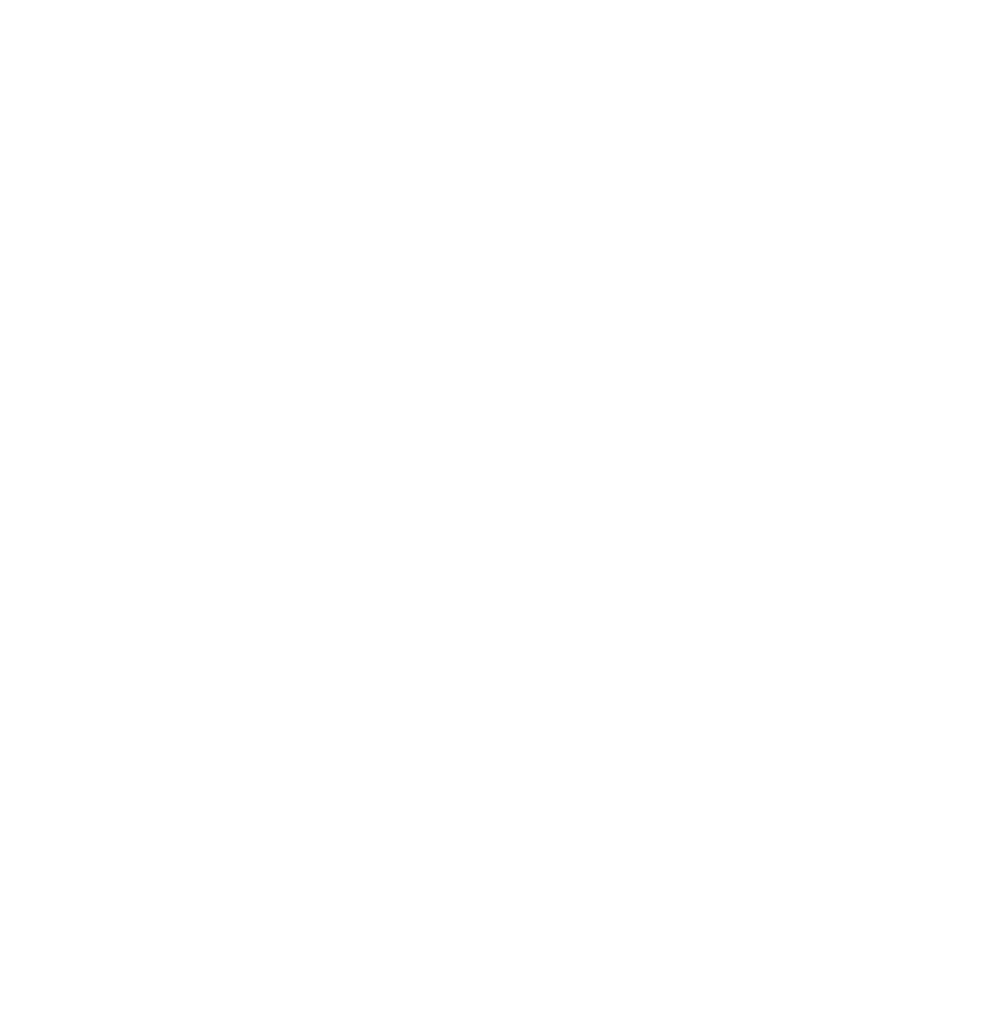
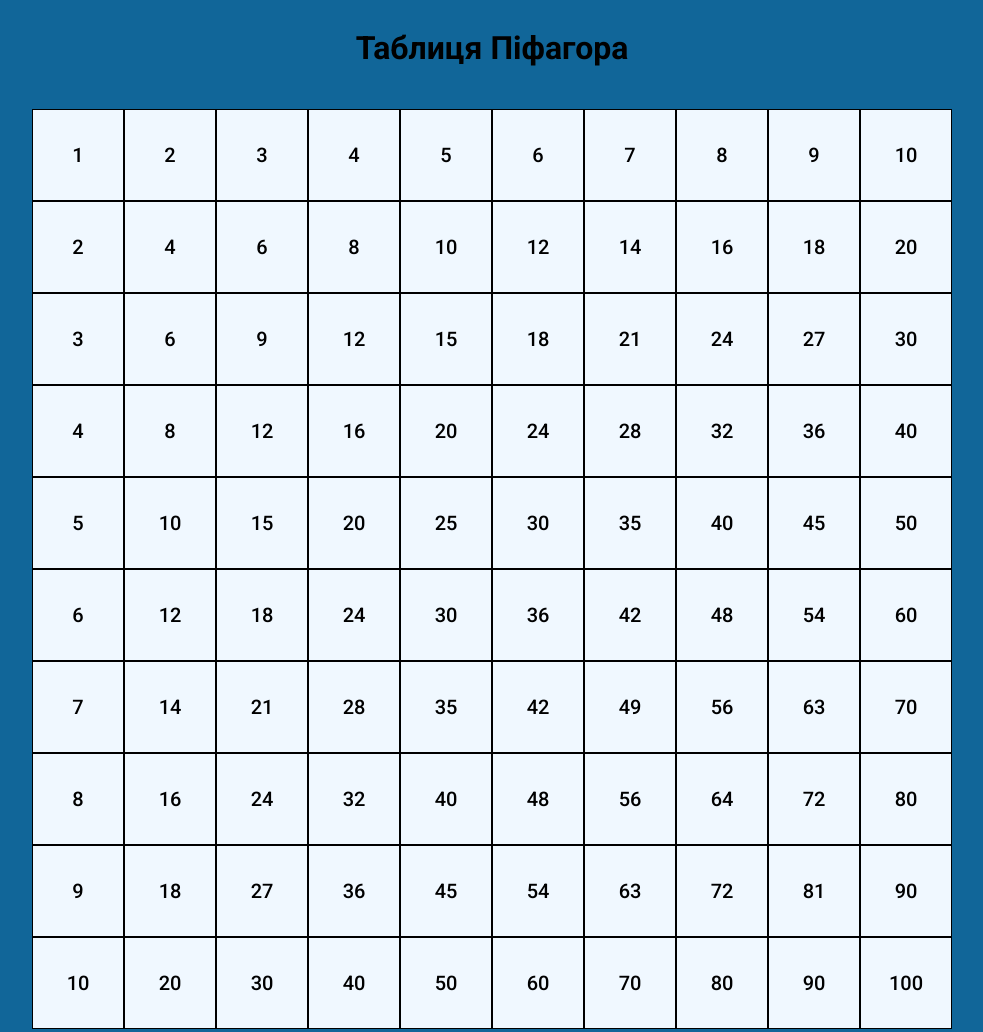
Before and after one commit to Bogdan-Sydorenko/hillelhmwrk3, a website: page index.html in a window 1280 px wide. Shown: the whole page, without its empty margins (148-1131 px from the left). Before the commit the page ends 800 px from the top, so only its background shows below. Drawn offline with Linux system fonts and the light colour scheme.

Commit message:
finishHomework11.1

```diff
--- a/index.html
+++ b/index.html
@@ -1,10 +1,16 @@
-<html lang="en">
+<html lang="uk">
 <head>
     <meta charset="UTF-8">
     <meta name="viewport" content="width=device-width, initial-scale=1">
     <title>Document</title>
+    <link href="https://fonts.googleapis.com/css2?family=Roboto:ital,wght@0,100;0,300;0,400;0,500;0,700;0,900;1,100;1,300;1,400;1,500;1,700;1,900&display=swap" rel="stylesheet">
+    <link rel="stylesheet" href="style.css">
 </head>
-<body>
+<body class="body">
+<div class="title">
+    <h1 class="titleText">Таблиця Піфагора</h1>
+</div>
+<div id="tableContainer" class="tableContainer"></div>
 <script src="index.js"></script>
 </body>
 </html>
--- a/index.js
+++ b/index.js
@@ -1 +1,28 @@
-console.log('Happy developing ✨')
+function createPythagorasTable(size) {
+
+    const table = document.createElement('div');
+
+    for (let i = 1; i <= size; i++) {
+        const row = document.createElement('row');
+        row.classList.add('row');
+
+        for (let j = 1; j <= size; j++) {
+            const cell = document.createElement('cell');
+            cell.classList.add('cell');
+            cell.textContent = i * j;
+            row.appendChild(cell);
+        }
+
+        table.appendChild(row);
+    }
+
+    return table;
+}
+
+const container = document.querySelector('#tableContainer');
+
+const pythagorasTable = createPythagorasTable(10);
+
+pythagorasTable.classList.add('table');
+
+container.appendChild(pythagorasTable);
--- /dev/null
+++ b/style.css
@@ -0,0 +1,48 @@
+.body {
+    background: #169;
+    display: flex;
+    flex-direction: column;
+    justify-content: center;
+}
+
+.title {
+    display: flex;
+    justify-content: center;
+    align-items: center;
+    text-align: center;
+}
+
+.titleText {
+    font-family: "Roboto", sans-serif;
+    font-weight: 700;
+    font-style: normal;
+}
+
+.tableContainer {
+    display: flex;
+    justify-content: center;
+    align-items: center;
+}
+
+.table {
+    border-collapse: collapse;
+    display: flex;
+    flex-direction: column;
+    margin: 20px auto;
+}
+.row {
+    display: flex;
+}
+.cell {
+    border: 1px solid black;
+    padding: 10px;
+    width: 70px;
+    height: 70px;
+    background-color: aliceblue;
+    font-size: 20px;
+    display: flex;
+    justify-content: center;
+    align-items: center;
+    font-family: "Roboto", sans-serif;
+    font-weight: 500;
+}
```
